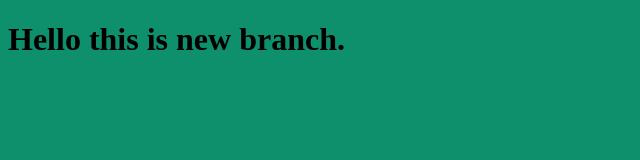
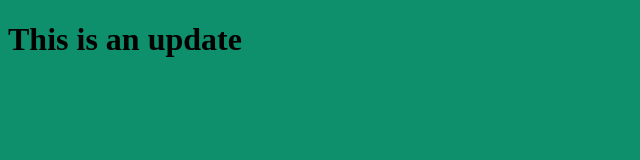
Before and after one commit to OSAMA-asl/myproject, a plain HTML site: page index.html in a window 1280 px wide. Shown: the whole page, without its empty margins (0-640 px from the left). Drawn offline with Linux system fonts and the light colour scheme.

Commit message:
Edit the html file

```diff
--- a/index.html
+++ b/index.html
@@ -7,7 +7,7 @@
     <link rel = "stylesheet" href = "style.css">
 </head>
 <body>
-    <h1>Hello this is new branch.</h1>
+    <h1>This is an update</h1>
     <script src="app.js"></script>
 </body>
 </html>
```
